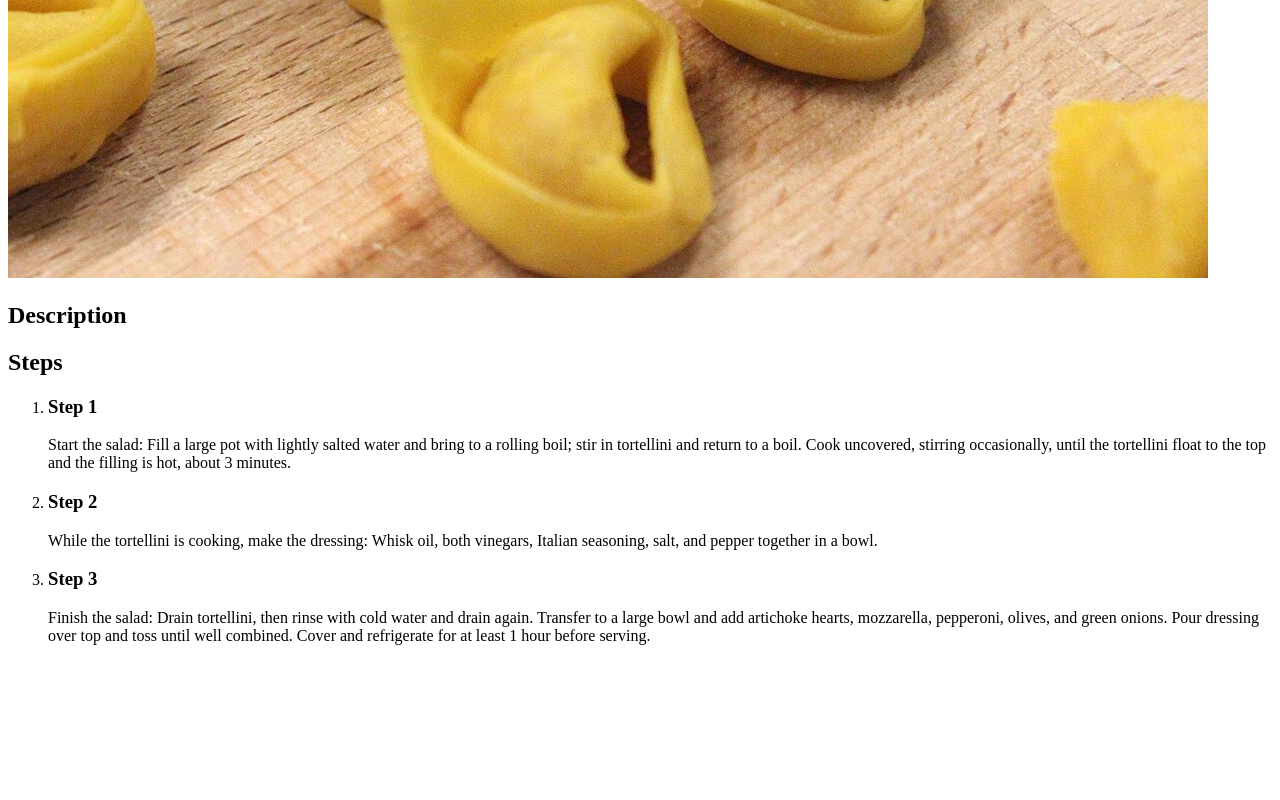
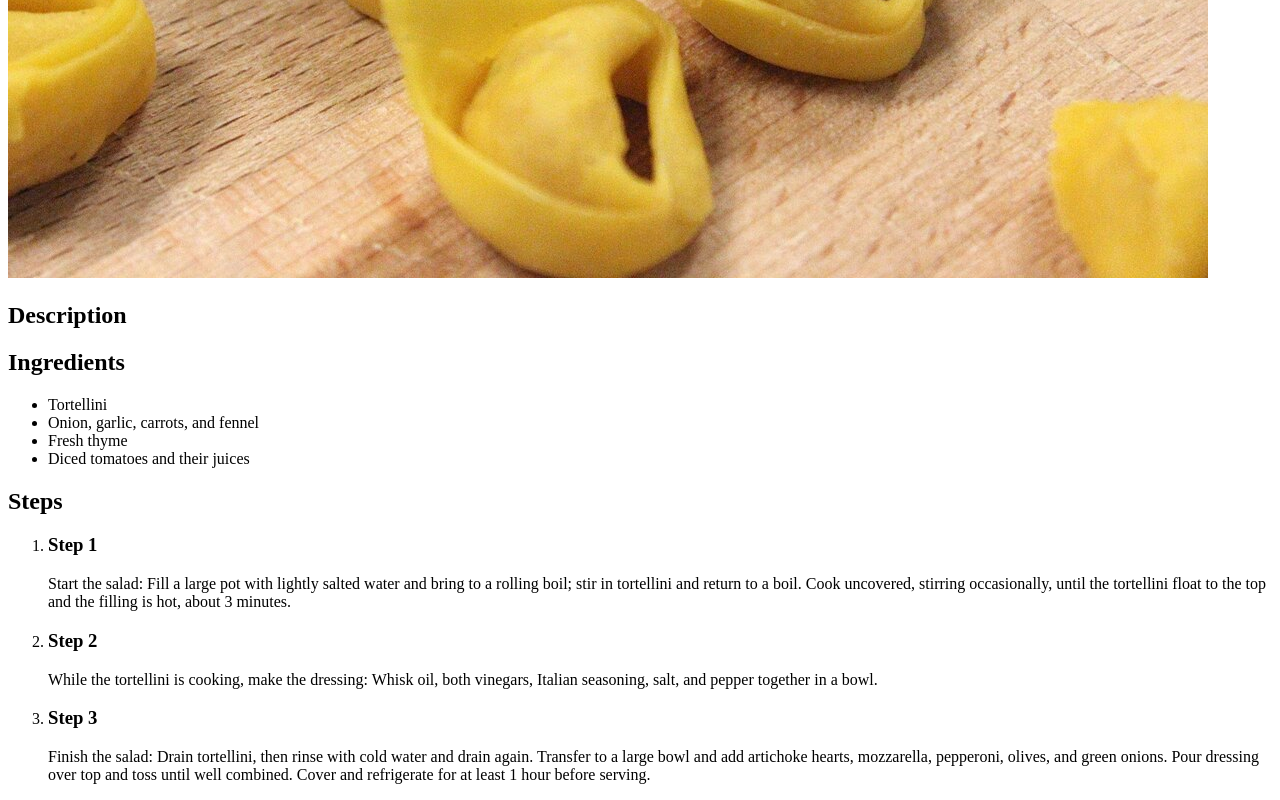
Before and after one commit to Jason-DinAlt/odin-recipes, a plain HTML site: page recipes/tortellini.html in a window 1280 px wide. Shown: the part 602-1402 px from the top of the page. Before the commit the page ends 1263 px from the top, so only its background shows below. Drawn offline with Linux system fonts and the light colour scheme.

Commit message:
added ingredients unoredered lists to the recipes

```diff
--- a/recipes/tortellini.html
+++ b/recipes/tortellini.html
@@ -11,6 +11,13 @@
     <h1>Tortellini Salad</h1>
     <img src="tortellini.jpg" alt="tortellini picture">
     <h2>Description</h2>
+    <h2>Ingredients</h2>
+    <ul>
+        <li>Tortellini</li>
+        <li>Onion, garlic, carrots, and fennel</li>
+        <li>Fresh thyme</li>
+        <li>Diced tomatoes and their juices</li>
+    </ul>
     <h2>Steps</h2>
     <ol>
         <li>
```
Also changed, not shown: recipes/carbonara.html (+7 -0 lines), recipes/lasagne.html (+7 -0 lines).
